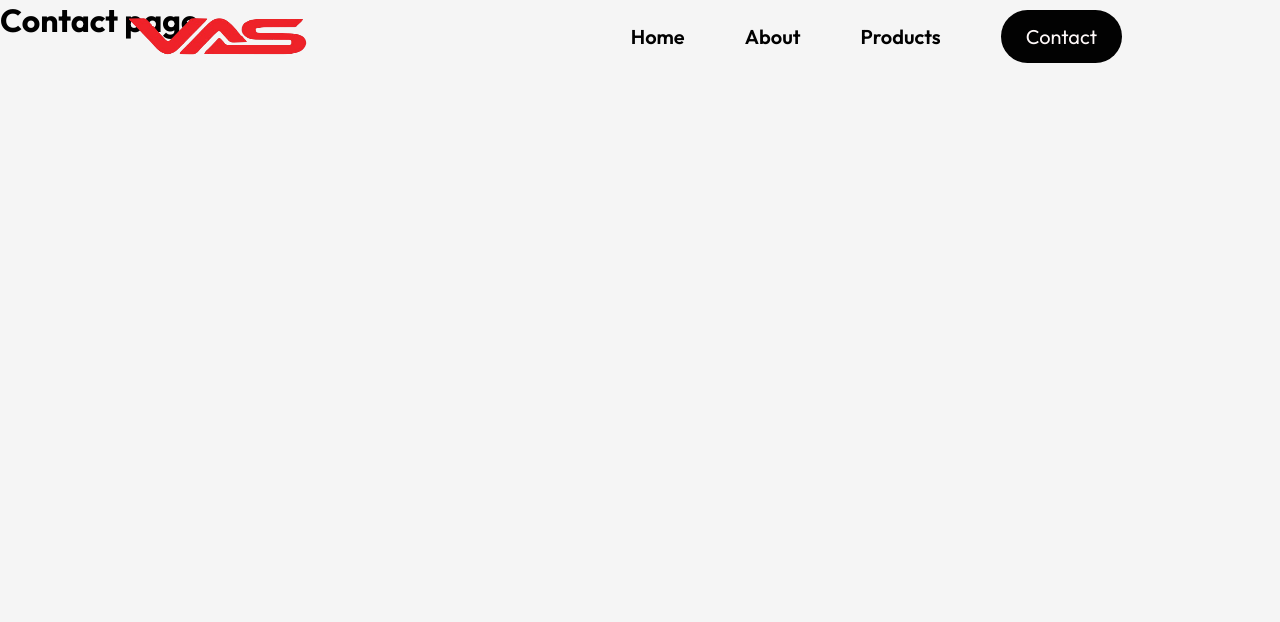
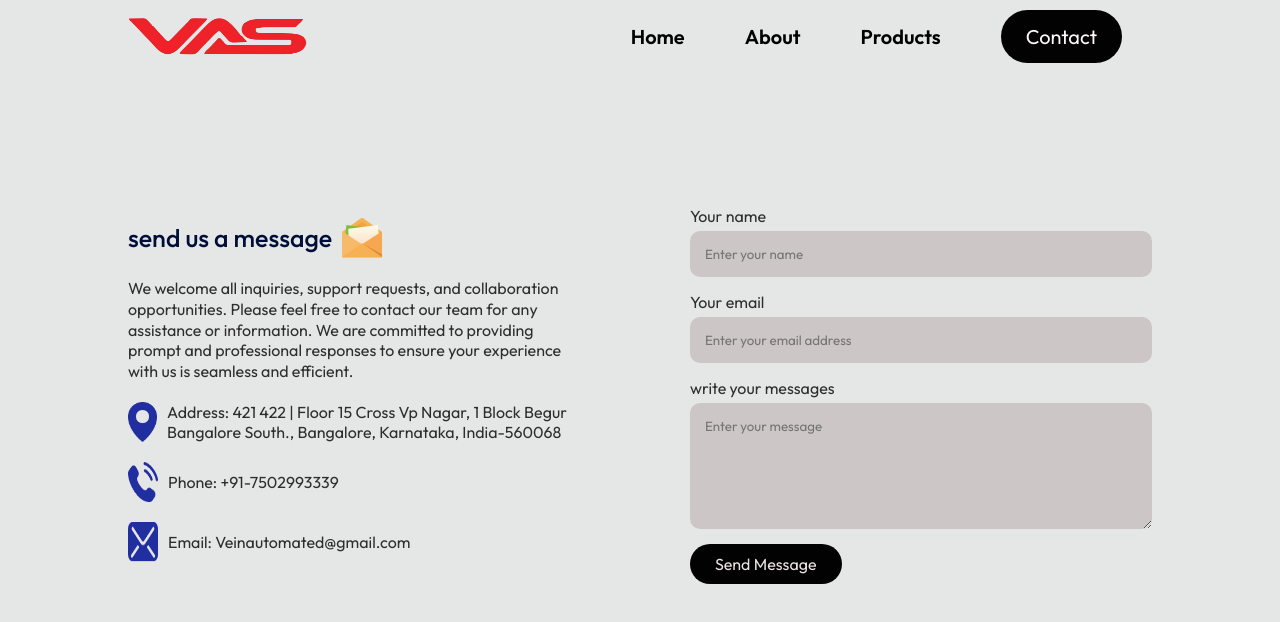
Before and after one commit to daivik10-2001/vein_project_1, a React (Vite) app: page /contact in a window 1280 px wide. Shown: the top 622 px of the page. Built offline with nearby package versions, Linux system fonts and the light colour scheme.

Commit message:
conatct page updated

```diff
--- /dev/null
+++ b/src/pages/Contact.css
@@ -0,0 +1,87 @@
+.contact-container {
+    width: 100%;
+    min-height: 100vh;
+    display: flex;
+    flex-direction: column;
+    align-items: center;
+    justify-content: center;
+    flex-wrap: wrap;
+    padding: 0 10%;
+    background-color: rgb(229, 230, 230);
+
+}
+.contact{
+    margin: 0 auto;
+    max-width: 100%;
+    display: flex;
+    align-items: center;
+    justify-content: space-between;
+    gap: 100px;
+
+
+}
+.contact-col{
+    flex-basis: 48%;
+    color: #2f2e2e;
+}
+.contact-col h3{
+    color: #000f38;
+    font-weight: 500;
+    font-size: 25px;
+    display: flex;
+    align-items: center;
+    margin-bottom: 20px;
+
+}
+.contact-col h3 img{
+    width: 40px;
+    margin-left: 10px;
+}
+.contact-col p{
+    max-width: 450px;
+    line-height: 1.3;
+}
+.contact-col ul li{
+   display: flex;
+   align-items: center;
+   margin: 20px 0;
+}
+.contact-col ul li img{
+    width: 30px;
+    margin-right:10px ;
+}
+.contact form input , .contact form textarea{
+    display: block;
+    width: 100%;
+    background:#ccc6c6 ;
+    padding:15px;
+    border: 0;
+    outline: 0;
+    margin-bottom: 15px;
+    margin-top: 5px;
+    border-radius: 10px;
+
+}
+.btn3{
+    background: #020202;
+    color: #ebe3e3;
+    padding : 10px 25px;
+    font-size: 16px;
+    border-radius: 30px;
+    cursor: pointer;
+    border: 0;
+    outline: 0;
+    display: inline-flex;
+    align-items: center;
+    justify-content: center;
+}
+.btn3:hover{
+    background: #c42f2f;
+    color: #ebe7e7;
+    font-weight: 500;
+}
+.contact-col span{
+    display: block;
+    margin: 10px 0;
+
+}
--- a/src/pages/Contact.jsx
+++ b/src/pages/Contact.jsx
@@ -1,9 +1,66 @@
 import React from 'react'
+import './Contact.css'
+import msgicon from '../assets/msg-icon.png'
+import mailicon from '../assets/mail-icon.png'
+import phoneicon from '../assets/phone-icon.png'
+import locationicon from '../assets/location-icon.png'
+import whitearrow from '../assets/white-arrow.png'
 
 const Contact = () => {
+  const [result, setResult] = React.useState("");
+
+  const onSubmit = async (event) => {
+    event.preventDefault();
+    setResult("Sending....");
+    const formData = new FormData(event.target);
+
+    formData.append("access_key", "d53e3e1e-2568-4a8b-998b-57f045dd7475");
+
+    const response = await fetch("https://api.web3forms.com/submit", {
+      method: "POST",
+      body: formData
+    });
+
+    const data = await response.json();
+
+    if (data.success) {
+      setResult("Form Submitted Successfully");
+      event.target.reset();
+    } else {
+      console.log("Error", data);
+      setResult(data.message);
+    }
+  };
+
   return (
-    <div>
-      <h1>Contact page</h1>
+    <div className='contact-container'>
+      <div className="contact">
+        <div className="contact-col">
+          <h3> send us a message <img src={msgicon} alt="" />
+          </h3>
+          <p>We welcome all inquiries, support requests, and collaboration opportunities. Please feel free to contact our team for any assistance or information. We are committed to providing prompt and professional responses to ensure your experience with us is seamless and efficient.</p>
+          <ul>
+            <li><img src={locationicon} alt="" /> Address: 421 422 | Floor 15 Cross Vp
+
+Nagar, 1 Block Begur Bangalore South., Bangalore, Karnataka, India-560068</li>
+            <li><img src={phoneicon} alt="" /> Phone: +91-7502993339</li>
+            <li> <img src={mailicon} alt="" /> Email: Veinautomated@gmail.com</li>
+          </ul>
+        </div>
+        <div className="contact-col">
+          <form onSubmit={onSubmit} >
+            <label>Your name</label>
+            <input type="text" name='name' placeholder='Enter your name' required />
+            <label>Your email</label>
+            <input type="email" name='email' placeholder='Enter your email address' required />
+            <label>write your messages </label>
+            <textarea rows="6" name='message' placeholder='Enter your message' required />
+            <button type='submit' className='btn3 dark-btn'>Send Message </button>
+
+          </form>
+          <span >{result} </span>
+        </div>
+      </div>
     </div>
   )
 }
```
